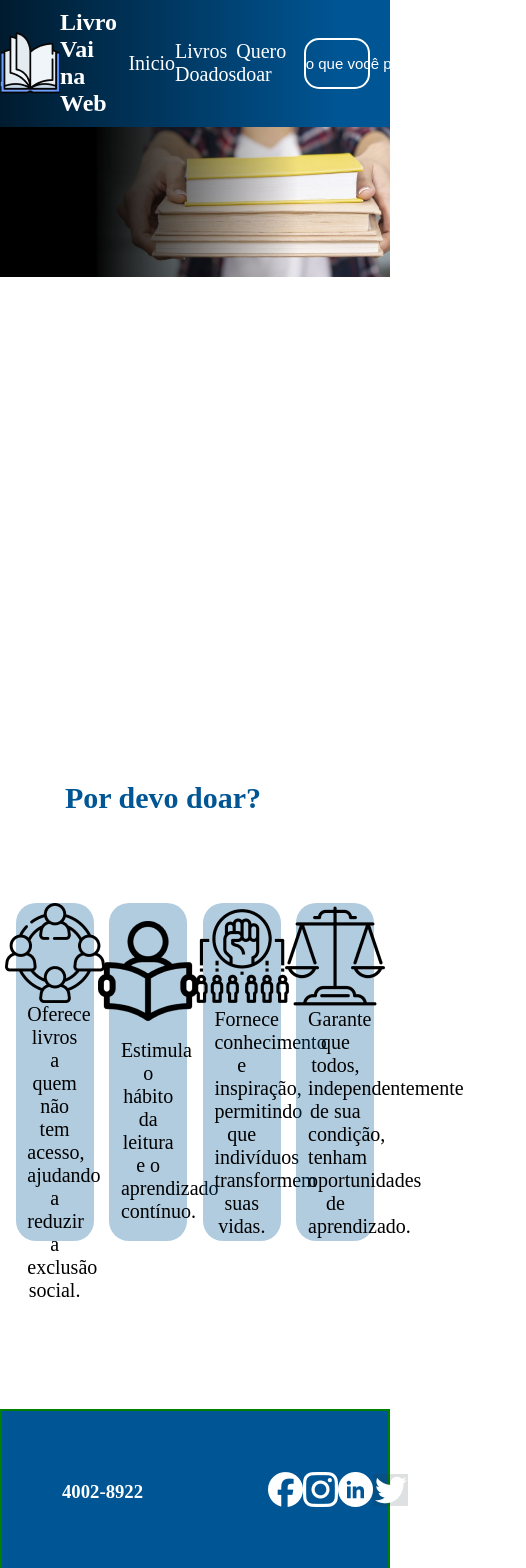
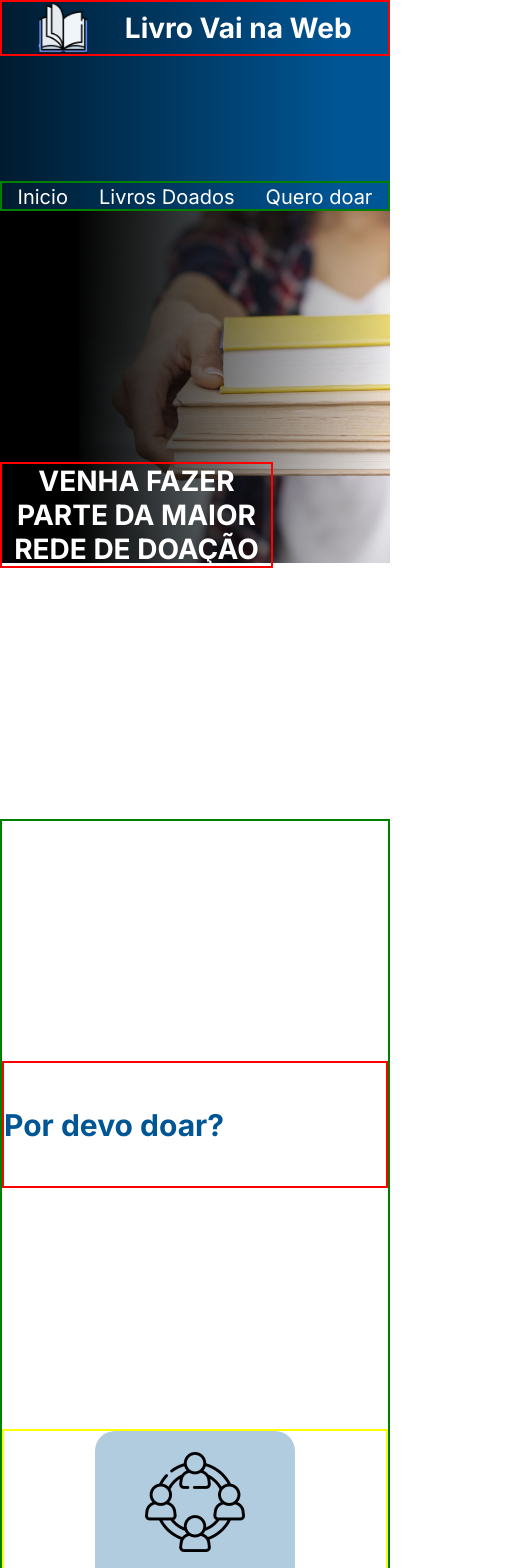
Before and after one commit to diegoantoniodeoliveira/projeto_livros, a React (Vite) app: page / in a window 390 px wide. Shown: the top 1568 px of the page, 526 px wide, since content can reach past the window. Built offline with nearby package versions, Linux system fonts and the light colour scheme.

Commit message:
responsivo e outros

```diff
--- a/src/Pages/Doados/Doados.jsx
+++ b/src/Pages/Doados/Doados.jsx
@@ -1,8 +1,18 @@
+import S from "./doados.module.scss"
+import livro from "../../assets/li_doados.png"
+
 export default function Doados(){
     return(
-        <section>
-
-
+        <section className={S.boxDoados}>
+            <h2>Livros Doados</h2>
+            <section className={S.boxCard}>
+                <article>
+                    <img src={livro} alt="capa livro o protagonista" />
+                    <h3>O protagonista</h3>
+                    <p>Susanne Andrade</p>
+                    <p>Ficção</p>
+                </article>
+            </section>
         </section>
 
     )
--- /dev/null
+++ b/src/Pages/Doados/doados.module.scss
@@ -0,0 +1,29 @@
+.boxDoados{
+    height: 70vh;
+    display: flex;
+    flex-direction: column;
+    align-items: center;
+    justify-content: center;
+}
+
+.boxCard{
+    width: 85vw;
+    height: 60vh;
+    article{
+        border: solid 2px #005695;
+        width: 13vw;
+        height: 32vh;
+        display: flex;
+        flex-direction: column;
+        align-items: center;
+        justify-content: space-evenly;
+        border-radius: 13px;
+            img{
+                padding-bottom: 20px;
+            }
+
+
+    }
+
+
+}
--- a/src/Pages/Inicio/inicio.module.scss
+++ b/src/Pages/Inicio/inicio.module.scss
@@ -52,3 +52,65 @@
     }
 
 }
+
+@media (max-width: 1100px) {
+    .boxCard{
+        article{
+            p{
+            font-size: 1.5vh;
+            }
+        }
+    }
+}
+
+
+@media (max-width: 760px) {
+    .banner{
+        background-image: url(../../assets/banner_menor.png);
+        h2{
+            border: solid 2px red;
+            width: 70%;
+            text-align: center;
+            font-size: 28px;
+            margin-left: 0;
+        }
+    }
+
+    .devoDoar{
+        border: solid 2px green;
+        height: 120vh;
+            div{
+                border: solid 2px red;
+                justify-items: center;
+                h2{
+                    margin-left: 0;
+                }
+            }
+    }
+
+    .boxCard{
+        border: solid 2px yellow;
+        height: 100vh;
+        flex-wrap: wrap;
+        article{
+            width: 200px;
+            height: 250px;
+            p{
+                font-size: 14px;
+            }
+        }
+    }
+}
+
+@media (max-width: 427px) {
+    .devoDoar{
+        height: 220vh;
+        display: flex;
+        justify-content: space-evenly;
+        flex-direction: column;
+    }
+    .boxCard{
+        height: auto;
+    }
+
+}
--- a/src/components/Footer/footer.module.scss
+++ b/src/components/Footer/footer.module.scss
@@ -1,5 +1,4 @@
 footer{
-    border: solid 2px green;
     height: 30vh;
     color: white;
 }
@@ -27,30 +26,3 @@ footer{
     align-items: center;
     justify-content: center;
 }
-
-
-// .footer
-// {
-//     height: 120px;
-//     width: 1440px;
-//     border: solid 2px yellow;
-//     background-color: #005695;
-//     display: flex;
-//     justify-content:left;
-// }
-
-
-
-// .h1{
-//     color: white;
-// }
-
-
-// .icon{
-//     display: flex;
-//     align-items: center;
-//     justify-content: right;
-//     justify-items: right;
-
-
-// }
--- a/src/components/Header/header.jsx
+++ b/src/components/Header/header.jsx
@@ -18,21 +18,17 @@ export default function header (){
                 <img src={logo} alt="logo" />
                 <h1>Livro Vai na Web</h1>
             </section>
-
             <nav className={S.boxMenu}>
                 <ul>
                     <li><Link to="/">Inicio</Link></li>
                     <li><Link to="/doados">Livros Doados</Link></li>
                     <li><Link to="queroDoar">Quero doar</Link></li>
                 </ul>
-
             </nav>
-                <div className={S.boxInput}>
-                    <input type="text"  placeholder="o que você procura" />
-                    <img src={busca} alt=" " />
-                </div>
-
-
+            <div className={S.boxSearch}>
+                <input className={S.boxInput} type="text"  placeholder="o que você procura" />
+                <img src={busca} alt=" " />
+            </div>
         </header>
 
 
--- a/src/components/Header/header.module.scss
+++ b/src/components/Header/header.module.scss
@@ -13,6 +13,10 @@ header{
     color: white;
     align-items: center;
     justify-content: space-evenly;
+    h1{
+        font-size: 25px;
+        font: bold;
+    }
 }
 
 .boxMenu{
@@ -28,7 +32,7 @@ header{
     }
 }
 
-.boxInput{
+.boxSearch{
     border: solid 2px white;
     width: 17vw;
     height: 6vh;
@@ -48,3 +52,69 @@ header{
         }
     }
 }
+
+@media(max-width: 1168px){
+    .boxlogo{
+        border: solid 2px red;
+        h1{
+            font-size: 2vw;
+        }
+        img{
+            width: 5vw;
+        }
+    }
+    .boxMenu{
+        border: solid  2px green;
+        ul{
+            font-size: 1.6vw;
+        }
+    }
+
+    .boxSearch{
+        width: 20vw;
+    }
+    .boxInput{
+        width: 15vw;
+        &::placeholder{
+            font-size: 1.3vw;
+        }
+
+    }
+}
+
+@media(max-width: 760px){
+
+    header{
+        height: 25vh;
+        flex-direction: column;
+    }
+
+    .boxSearch{
+        display: none;
+    }
+
+    .boxlogo{
+        width: 100%;
+        h1{
+            font-size: 28px;
+        }
+        img{
+            width: 50px;
+        }
+    }
+
+    .boxMenu{
+        width: 100%;
+        ul{
+            font-size: 22px;
+            justify-content: space-around;
+        }
+    }
+}
+
+
+@media(max-width: 380px){
+    .boxMenu{
+        font-size: 18px;
+    }
+}
--- a/src/global.scss
+++ b/src/global.scss
@@ -1,9 +1,11 @@
+@import url('https://fonts.googleapis.com/css2?family=Inter:ital,opsz,wght@0,14..32,100..900;1,14..32,100..900&family=Nunito:ital,wght@0,200..1000;1,200..1000&display=swap');
+
+
 *{
     margin: 0;
     padding: 0;
     box-sizing: border-box;
     list-style: none;
     text-decoration: none;
-
-
+    font-family: "Inter", sans-serif;
 }
```
Also changed, not shown: src/assets/banner_menor.png (added), src/assets/li_doados.png (added).
